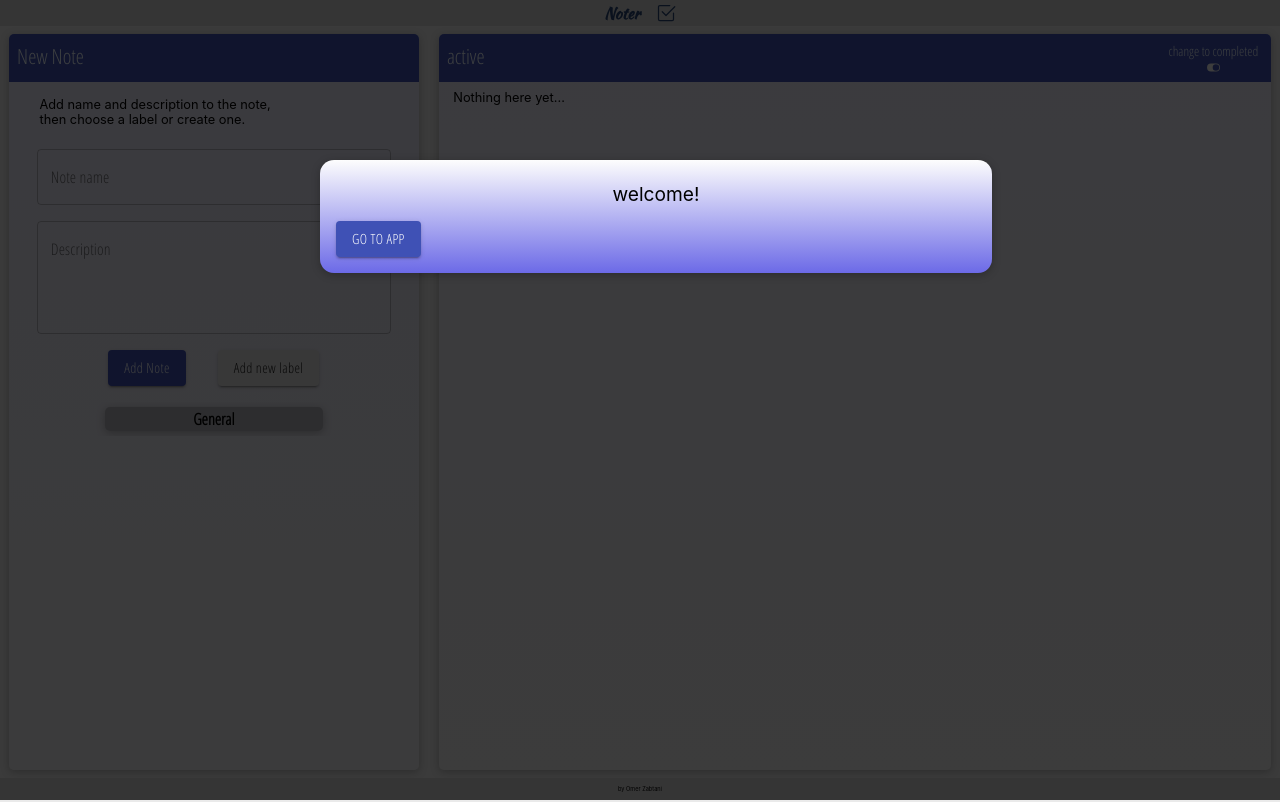
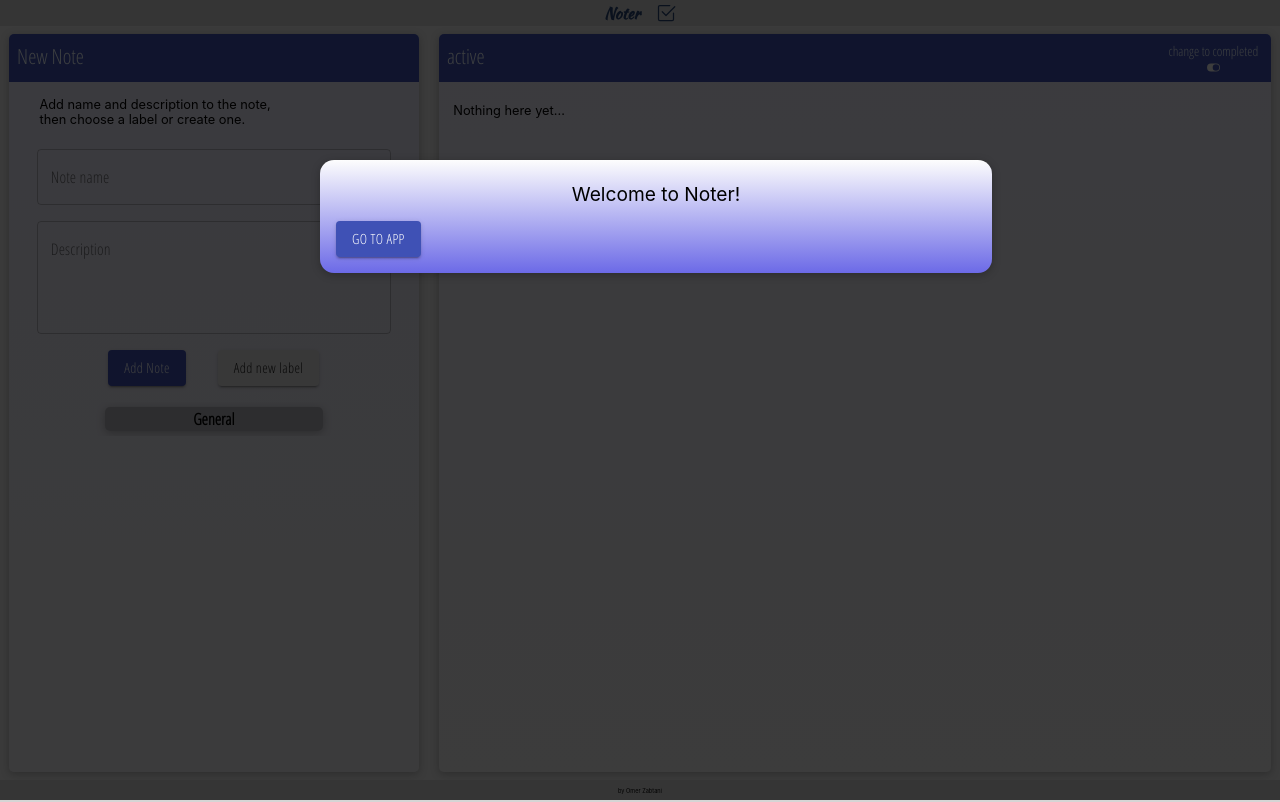
Before and after one commit to zabtani/Noter, a React (Create React App) app: page / in a window 1280 px wide. Built offline with nearby package versions, Linux system fonts and the light colour scheme.

Commit message:
entrance modal text

```diff
--- a/src/App.js
+++ b/src/App.js
@@ -27,7 +27,7 @@ const App = () => {
             setShowIntroModal(false);
           }}
         >
-          welcome!
+          Welcome to Noter!
         </Modal>
       )}
       <Header title="Noter" />
--- a/src/components/Lists/List.js
+++ b/src/components/Lists/List.js
@@ -1,25 +1,30 @@
 import Card from '../UI/Card';
-import Task from './Task/Task';
 import classes from './Lists.module.css';
-import { useContext, useEffect, useRef, useState } from 'react';
+import { useMemo, useContext, useEffect, useRef, useState } from 'react';
 import TasksContext from '../../store/tasks-context';
 import Filter from './Filter';
+import ListTasks from './ListTasks';
 const List = () => {
   const { filter, chosenList, switchList, tasks } = useContext(TasksContext);
   const listsRef = useRef();
-  const [isMounted, setIsMounted] = useState(false);
   const isActive = chosenList === 'active' ? true : false;
   const switchText = isActive ? 'change to completed' : 'change to active';
-  const listTasks = tasks.map((task) => <Task key={task.id} data={task} />);
-
+  const [t, setT] = useState(tasks);
   useEffect(() => {
-    isMounted ? listsRef.current.scrollIntoView() : setIsMounted(true);
-  }, [listTasks.length, isMounted]);
+    const listRe = listsRef;
+    return () => {
+      listRe.current.scrollIntoView();
+    };
+  }, [tasks.length]);
+  useEffect(() => {
+    setT(tasks);
+  }, [tasks]);
 
   const onSwitchHandler = () => {
     switchList();
     filter.byLabel(false);
   };
+
   return (
     <>
       <div ref={listsRef}></div>
@@ -30,10 +35,8 @@ const List = () => {
         title={chosenList}
         className={classes.listCard}
       >
-        <Filter isVisible={listTasks.length > 0} />
-        <div className={classes.tasksList}>
-          {listTasks.length > 0 ? listTasks : 'Nothing here yet...'}
-        </div>
+        <Filter isVisible={tasks.length > 0} />
+        <ListTasks tasks={useMemo(() => t, [t])} />
       </Card>
     </>
   );
--- /dev/null
+++ b/src/components/Lists/ListTasks.js
@@ -0,0 +1,18 @@
+import React from 'react';
+import Task from './Task/Task';
+import classes from './Lists.module.css';
+function areEqual(prevProps, nextProps) {
+  return prevProps.tasks.length === nextProps.tasks.length;
+}
+const ListTasks = (props) => {
+  const { tasks } = props;
+  const v = tasks.map((task) => <Task key={task.id} data={task} />);
+  console.log('tasks ul yo');
+  return (
+    <ul className={classes.tasksList}>
+      {v.length > 0 ? v : 'Nothing here yet...'}
+    </ul>
+  );
+};
+//in case of action that dosent change the tasks.length, memoize this component. (check diffs in areEqual func)
+export default React.memo(ListTasks, areEqual);
--- a/src/components/Lists/Task/Task.js
+++ b/src/components/Lists/Task/Task.js
@@ -25,7 +25,7 @@ const Task = (props) => {
     setShowRemoveModal(false);
   };
   return (
-    <div
+    <li
       className={
         props.data.active
           ? classes.task
@@ -78,7 +78,7 @@ const Task = (props) => {
           </button>
         )}
       </div>
-    </div>
+    </li>
   );
 };
 export default Task;
```
